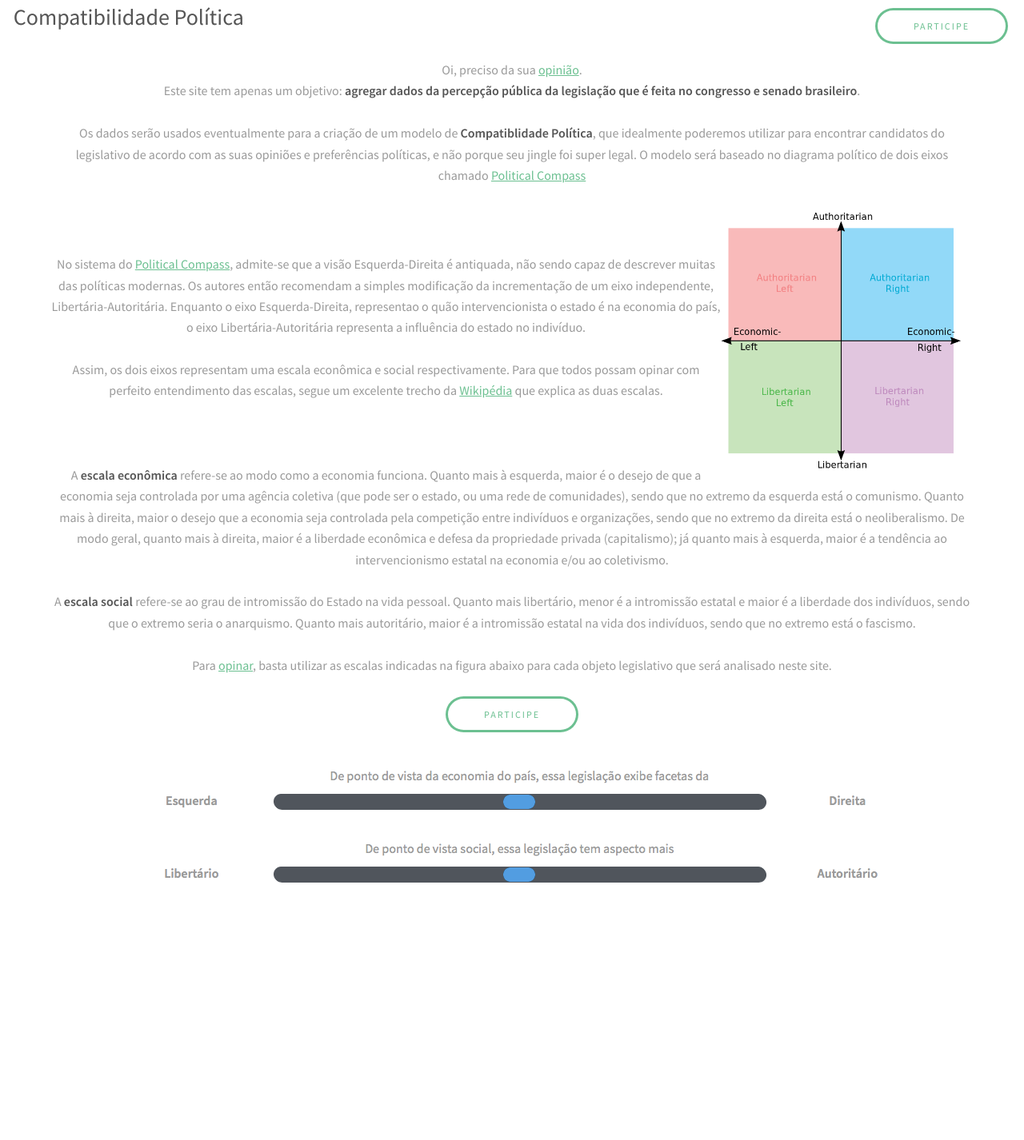
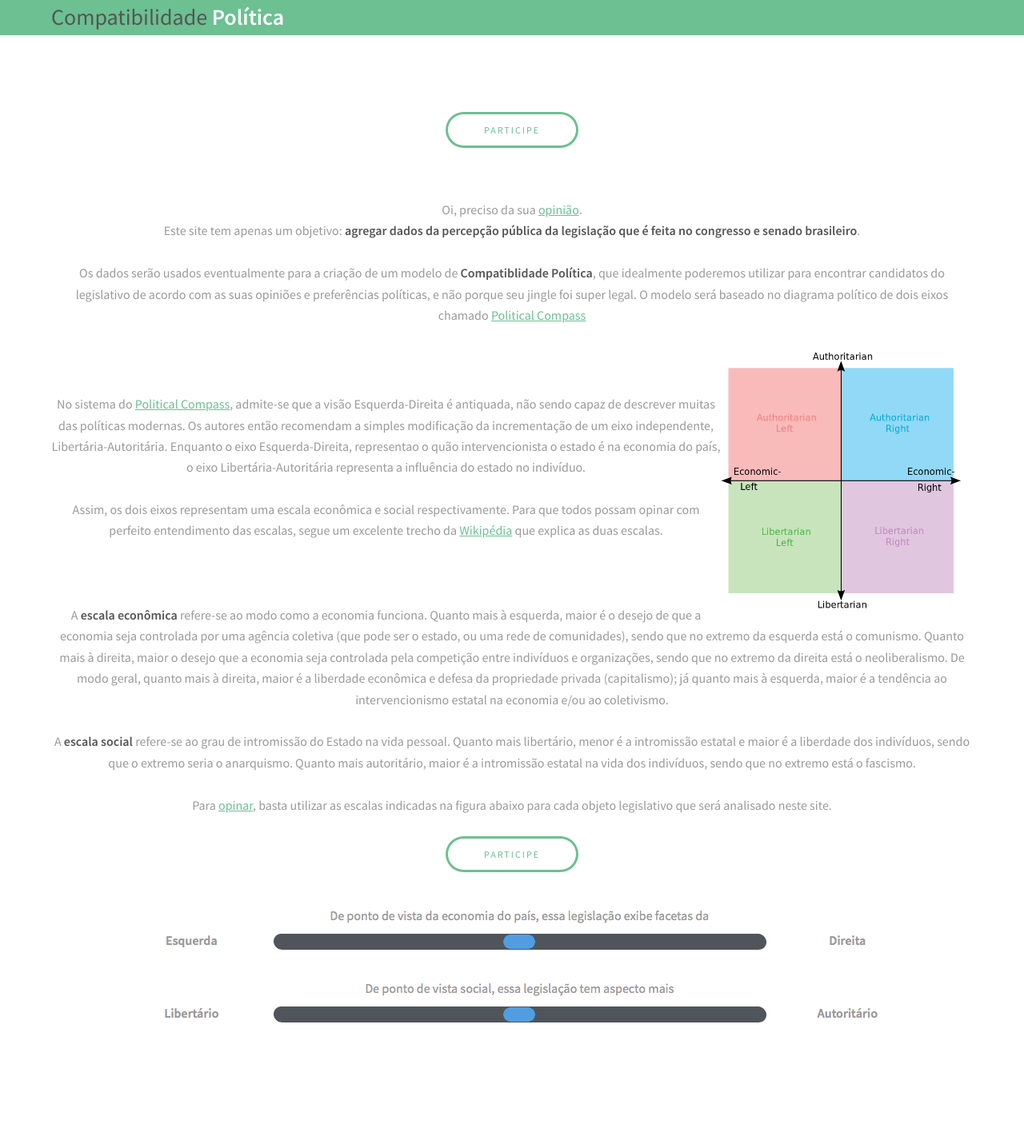
Before and after one commit to JVUnderground/compatibilitica, a Django app: page / in a window 1280 px wide. Shown: the whole page at 80% size. Before the commit the page ends 1104 px from the top, so only its background shows below. Run offline with Django 3.2, Linux system fonts and the light colour scheme; data comes from the database, SQL or seed files in the repository.

Commit message:
New banner and centered participe

```diff
--- a/poll/static/poll/main.css
+++ b/poll/static/poll/main.css
@@ -11,7 +11,6 @@
 /* Reset */
 	.topright { position: absolute; top: 10px; right: 20px; }
 	.outer { width: 100%; text-align: center; }
-	.inner { display: inline-block; overflow: hidden; }
 	.column-left{ float: left; width: 20%; margin-top:5px; font-weight: bold; }
 	.column-right{ float: right; width: 20%; margin-top:5px; font-weight: bold; }
 	.column-center{ display: inline-block; width: 60%; }
--- a/poll/templates/base.html
+++ b/poll/templates/base.html
@@ -1,14 +1,25 @@
 <html>
     <head>
-        {% load static %}
-        <link rel="stylesheet" type="text/css" href="{% static "poll/main.css" %}">
+        {% load static %}<link rel="stylesheet" type="text/css" href="{% static "poll/main.css" %}"/>
         {% block includes %}{% endblock %}
         <title>{% block title %}{% endblock %}</title>
     </head>
-    <body>
-        <div id="content">
-            <h3><a href="/">&nbsp&nbsp&nbspCompatibilidade Política</a></h3>
+	<body class="subpage">
+
+		<!-- Header -->
+			<header id="header">
+				<div class="inner">
+					<a href="/" class="logo"><h3>Compatibilidade<strong> Política</strong></h3></a>
+                  <!--
+					<nav id="nav">
+						<a href="index.html">Home</a>
+						<a href="generic.html">Generic</a>
+						<a href="elements.html">Elements</a>
+					</nav>
+					<a href="#navPanel" class="navPanelToggle"><span class="fa fa-bars"></span></a>
+                    -->
+				</div>
+			</header>
             {% block content %}{% endblock %}
-        </div>
     </body>
 </html>
--- a/poll/templates/index.html
+++ b/poll/templates/index.html
@@ -1,10 +1,16 @@
 {% extends "base.html" %}
 {% block title %} Compatibilidade Política {% endblock %}
 {% block content %}
-<form action="/vote/" method="get">
-    <input type="submit" class="topright" value="Participe" />
-</form>
+
 {% load static %}
+<section id="main" class="wrapper">
+<div class="inner">
+        <header class="align-center">
+            <form action="/vote/" method="get">
+            <input type="submit" value="Participe" />
+          </form>
+        </header>
+  </div>
 <div class="outer">
     <div class="inner">
         <p>
@@ -47,5 +53,5 @@
         </p>
     </div>
 </div>
-
+</section>
 {% endblock %}
```
